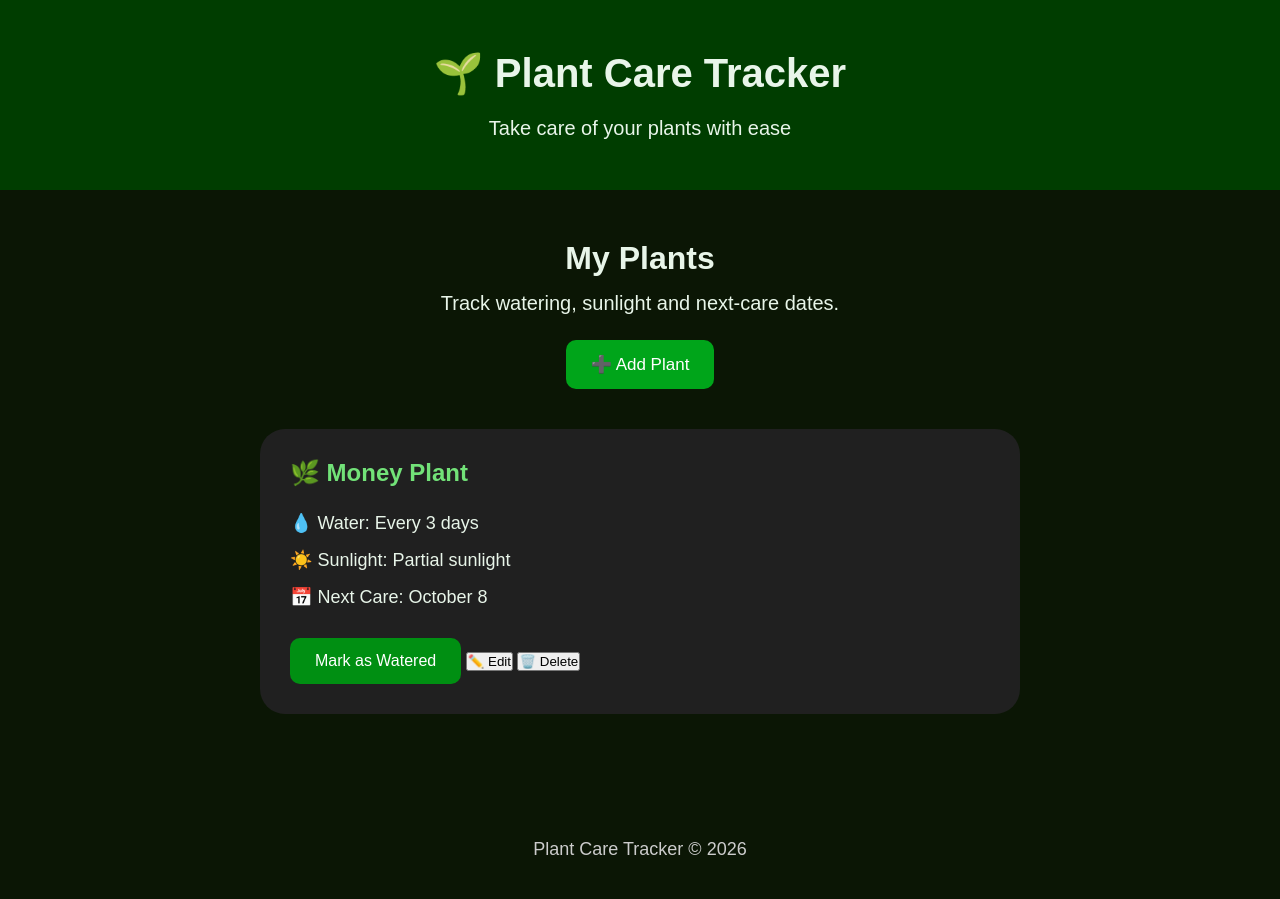
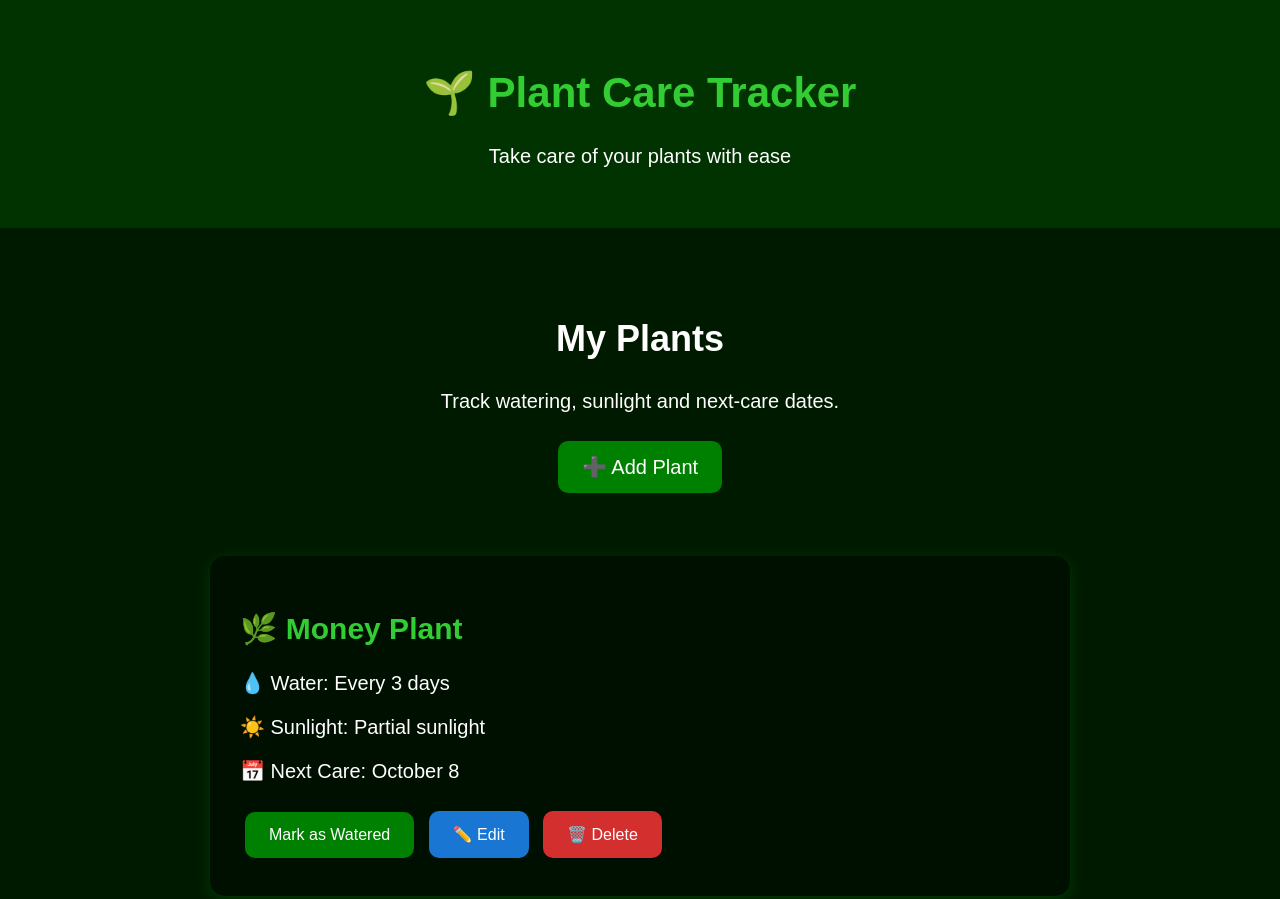
Before and after one commit to Lokesh-kj/Plant-care-tracker, a plain HTML site: page index.html in a window 1280 px wide. Shown: the top 899 px of the page. Drawn offline with Linux system fonts and the light colour scheme.

Commit message:
Update style.css
Style edit and delete buttons

```diff
--- a/style.css
+++ b/style.css
@@ -1,25 +1,23 @@
 * {
     box-sizing: border-box;
-    margin: 0;
-    padding: 0;
 }
 
 body {
+    margin: 0;
     font-family: Arial, sans-serif;
-    background: #0b1605;
-    color: #e8f5e9;
-    min-height: 100vh;
+    background: #001a00;
+    color: white;
 }
 
 header {
-    background: #003d00;
     text-align: center;
-    padding: 50px 20px;
+    padding: 40px 20px;
+    background: #003300;
 }
 
 header h1 {
-    font-size: 40px;
-    margin-bottom: 20px;
+    font-size: 42px;
+    color: #32cd32;
 }
 
 header p {
@@ -27,94 +25,85 @@ header p {
 }
 
 main {
-    max-width: 800px;
+    padding: 30px 20px;
+    max-width: 900px;
     margin: auto;
-    padding: 50px 20px;
 }
 
 .welcome {
     text-align: center;
-    margin-bottom: 40px;
+    padding: 30px;
 }
 
 .welcome h2 {
-    font-size: 32px;
-    margin-bottom: 15px;
+    font-size: 36px;
 }
 
 .welcome p {
     font-size: 20px;
-    margin-bottom: 25px;
+}
+
+button {
+    border: none;
+    padding: 14px 24px;
+    border-radius: 10px;
+    font-size: 16px;
+    cursor: pointer;
+    margin: 8px 5px;
 }
 
 #addPlantBtn {
-    background: #00a51a;
+    background: green;
     color: white;
-    border: none;
-    padding: 14px 25px;
-    border-radius: 10px;
-    font-size: 17px;
-    cursor: pointer;
-}
-
-#addPlantBtn:hover {
-    background: #008f16;
+    font-size: 20px;
 }
 
 .plant-card {
-    background: #202020;
+    background: #001000;
     padding: 30px;
-    border-radius: 25px;
-    margin-bottom: 25px;
+    margin: 25px 0;
+    border-radius: 15px;
+    box-shadow: 0 4px 15px rgba(0, 255, 0, 0.15);
 }
 
 .plant-card h2 {
-    color: #72e278;
-    margin-bottom: 25px;
+    color: #32cd32;
+    font-size: 30px;
 }
 
 .plant-card p {
-    font-size: 18px;
-    margin: 15px 0;
+    font-size: 20px;
 }
 
 .water-btn {
-    background: #008f12;
+    background: green;
     color: white;
-    border: none;
-    padding: 14px 25px;
-    border-radius: 10px;
-    font-size: 16px;
-    cursor: pointer;
-    margin-top: 15px;
+}
+
+.edit-btn {
+    background: #1976d2;
+    color: white;
+}
+
+.delete-btn {
+    background: #d32f2f;
+    color: white;
 }
 
 .water-btn:hover {
-    background: #00a51a;
+    background: #005a00;
+}
+
+.edit-btn:hover {
+    background: #0d47a1;
+}
+
+.delete-btn:hover {
+    background: #9a0000;
 }
 
 footer {
     text-align: center;
-    padding: 50px 20px;
-    font-size: 18px;
-    color: #cccccc;
+    padding: 40px;
+    color: gray;
 }
-
-@media (max-width: 600px) {
-
-    header h1 {
-        font-size: 32px;
-    }
-
-    header p {
-        font-size: 18px;
-    }
-
-    .welcome h2 {
-        font-size: 28px;
-    }
-
-    .plant-card {
-        padding: 25px;
-    }
-}
```
